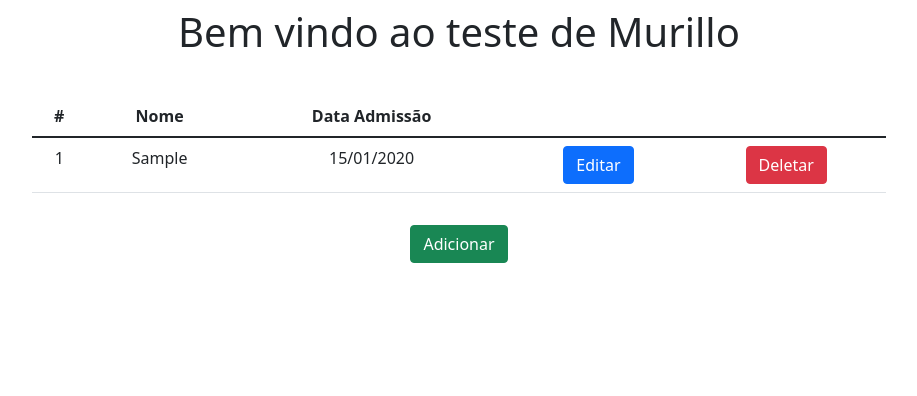
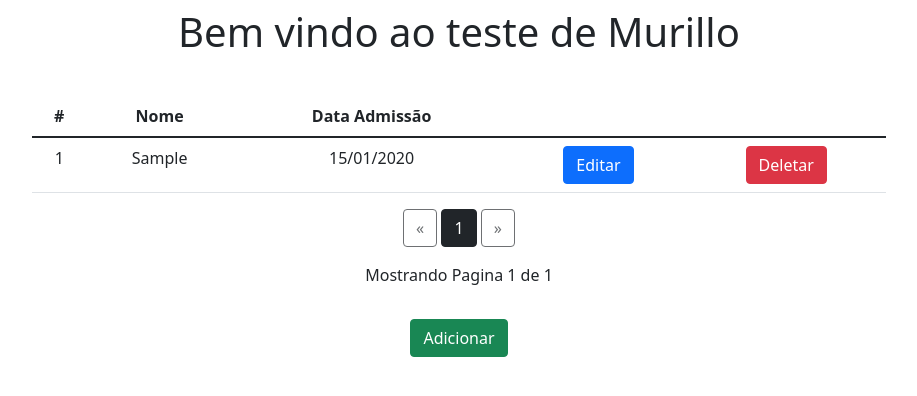
Before and after one commit to Lelou123/Visie-Teste, a Flask app: page / in a window 1280 px wide. Shown: the top 396 px of the page, without its empty margins (181-1098 px from the left). Run offline with Flask 2, Linux system fonts and the light colour scheme; tables that the repository leaves empty hold one stand-in row (values such as "Sample post").

Commit message:
Finish Pagination

```diff
--- a/main.py
+++ b/main.py
@@ -31,10 +31,16 @@ class Pessoas(db.Model):
 
 @app.route("/")
 def index():
-    pessoas = Pessoas.query.all()
-    for item in pessoas:
+
+    page = request.args.get('page', 1, type=int)
+
+    pessoas = Pessoas.query.paginate(page=page, per_page=8)
+
+    for item in pessoas.items:
         item.nome = item.nome.split(' ')[0]
+
     return render_template('index.html', pessoas=pessoas)
+
 
 
 @app.route('/add', methods=['GET', 'POST'])
--- a/templates/Index.html
+++ b/templates/Index.html
@@ -23,7 +23,7 @@
             </tr>
           </thead>
             <tbody>
-            {% for item in pessoas %}
+            {% for item in pessoas.items %}
                 <tr>
                         <td>{{item.id}}</td>
                         <td>{{item.nome}}</td>
@@ -34,6 +34,45 @@
             {% endfor %}
             </tbody>
         </table>
+
+
+        <div class="text-right">
+            <a href="{{ url_for('index', page=pessoas.prev_num) }}"
+               class="btn btn-outline-dark
+               {% if pessoas.page == 1 %}disabled{% endif %}">
+                &laquo;
+            </a>
+
+
+            {% for page_num in pessoas.iter_pages(left_edge=1, right_edge=1, left_current=1, right_current=2) %}
+
+            {% if page_num %}
+
+                    {% if pessoas.page == page_num %}
+                    <a href="{{ url_for('index', page=page_num) }}"
+                       class="btn btn-dark">
+                        {{ page_num }}
+                    </a>
+                    {% else %}
+                    <a href="{{ url_for('index', page=page_num) }}"
+                       class="btn btn-outline-dark">
+                        {{ page_num }}
+                    </a>
+                    {% endif %}
+                {% else %}
+                    ...
+                {% endif %}
+            {% endfor %}
+            <a href="{{ url_for('index', page=pessoas.next_num) }}"
+               class="btn btn-outline-dark
+               {% if pessoas.page == pessoas.pages %}disabled{% endif %}">
+                &raquo;
+            </a>
+        </div>
+        <p class="text-right mt-3">
+           Mostrando Pagina {{ pessoas.page }} de {{ pessoas.pages }}
+        </p>
+
         <div class="col-8 m-auto pt-3 pb-2 text-center">
             <a href="/add" class="btn btn-success">Adicionar</a>
         </div>
```
